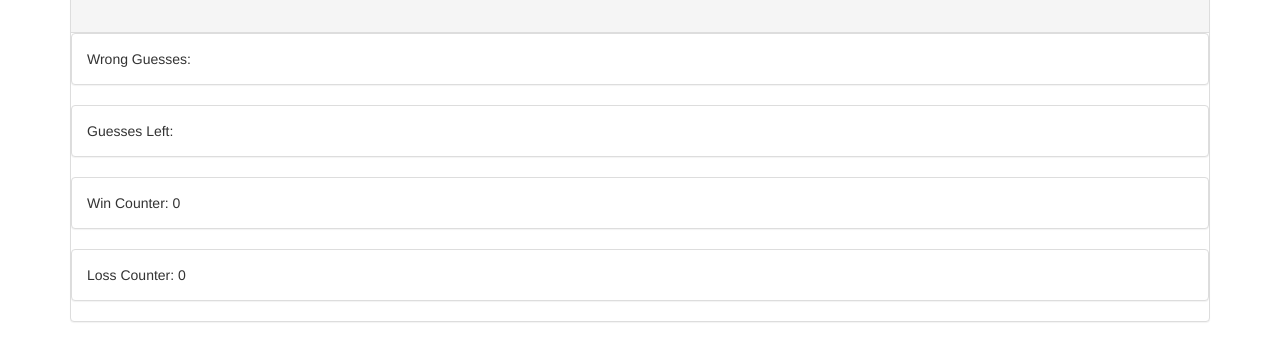
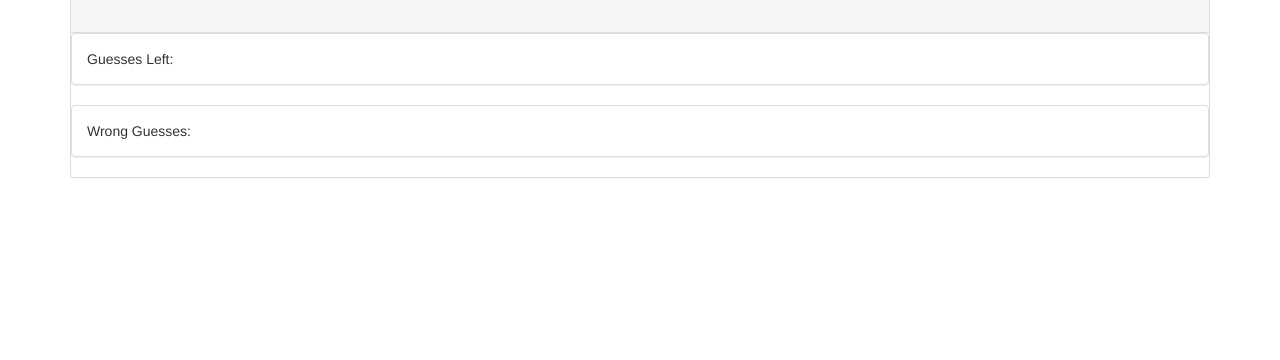
Before and after one commit to josh432/Hangman-Game, a plain HTML site: page index.html in a window 1280 px wide. Shown: the part 392-752 px from the top of the page. Drawn offline with nearby package versions, Linux system fonts and the light colour scheme.

Commit message:
fixed HTML & functional wrong guess area in JS

```diff
--- a/assets/javascript/game.js
+++ b/assets/javascript/game.js
@@ -27,6 +27,7 @@ var wrongWord = [];
 console.log(chosenWord);
 
 var underScoreArea = document.getElementById('wordToGuess');
+var wrongGuessArea = document.getElementById('letterGuessedWrong');
 
 //Create '_' based on word length
 
@@ -51,7 +52,7 @@ document.onkeyup = function(event) {
 	if (chosenWord.indexOf(userGuess) > -1) { //this line may need work, tricky code//
 	console.log(true);
 
-	//If Right push to win area
+	//If Right push to word to guess
 	correctWord.push(userGuess);
 	console.log(correctWord);
 
@@ -62,9 +63,10 @@ document.onkeyup = function(event) {
 	if (underScore.join('') == chosenWord) {
 		alert('You Won!');
 	}
-	//If wrong push to loss area
+	//If wrong push letter to letter wrong guess area
 	} else {
 	wrongWord.push(userGuess);
+	wrongGuessArea.innerHTML = wrongWord;
 	console.log(wrongWord);
 	}
 }
--- a/index.html
+++ b/index.html
@@ -26,12 +26,6 @@
 	</div>
 
 	<div class="panel panel-default">
-	 	<div class="panel-body">
-	 		Wrong Guesses: <span id="wrongGuesses"></span>
-		</div>
-	</div>
-
-	<div class="panel panel-default">
 		<div class="panel-body">
 			Guesses Left: <span id="numGuesses"></span>
 		</div>
@@ -39,15 +33,11 @@
 
 	<div class="panel panel-default">
 		<div class="panel-body">
-			Win Counter: <span id="winCounter">0</span>
+			Wrong Guesses: <span id="letterGuessedWrong"></span>
 		</div>
 	</div>
 
-	<div class="panel panel-default">
-		<div class="panel-body">
-			Loss Counter:  <span id="lossCounter">0</span>
-		</div>
-	</div>
+
 
 </main>
 <script type="text/javascript" src="./assets/javascript/game.js"></script>
```
